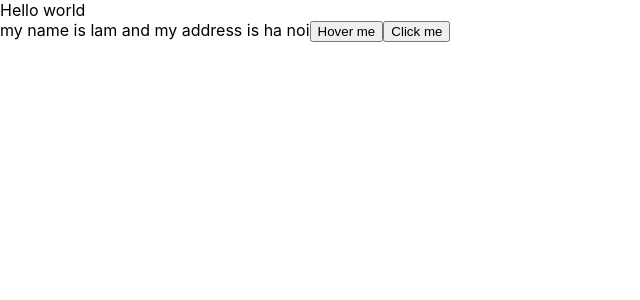
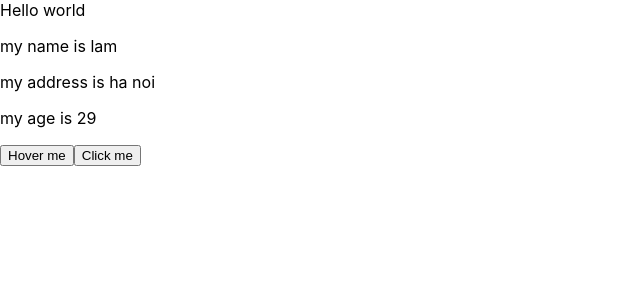
Before and after one commit to jvlam/First-React-App, a React (Create React App) app: page / in a window 1280 px wide. Shown: the top 300 px of the page, without its empty margins (0-640 px from the left). Built offline with nearby package versions, Linux system fonts and the light colour scheme.

Commit message:
setState

```diff
--- a/src/components/Mycomponent.js
+++ b/src/components/Mycomponent.js
@@ -14,13 +14,18 @@ class Mycomponent extends React.Component {
         age: 29
     };
 
-    handleClick(event) {
-        // console.log('click me by button');
-        // console.log(event);
-        console.log(this.state.name);
+    handleClick = (event) => {
+
+        // merge state => react class
+
+        this.setState({
+            name: 'Vu',
+            age: Math.floor((Math.random() * 100) + 1)
+        })
+
     }
 
-    handleOnMouseOver(event) {
+    handleOnMouseOver = (event) => {
         console.log(event);
     }
 
@@ -29,7 +34,9 @@ class Mycomponent extends React.Component {
 
         return (
             <div>
-                my name is {this.state.name} and my address is {this.state.address}
+                <p>my name is {this.state.name}</p>
+                <p>my address is {this.state.address}</p>
+                <p>my age is {this.state.age}</p>
                 <button onMouseOver={this.handleClick}>Hover me</button>
                 <button onClick={this.handleClick}>Click me</button>
             </div>
```
